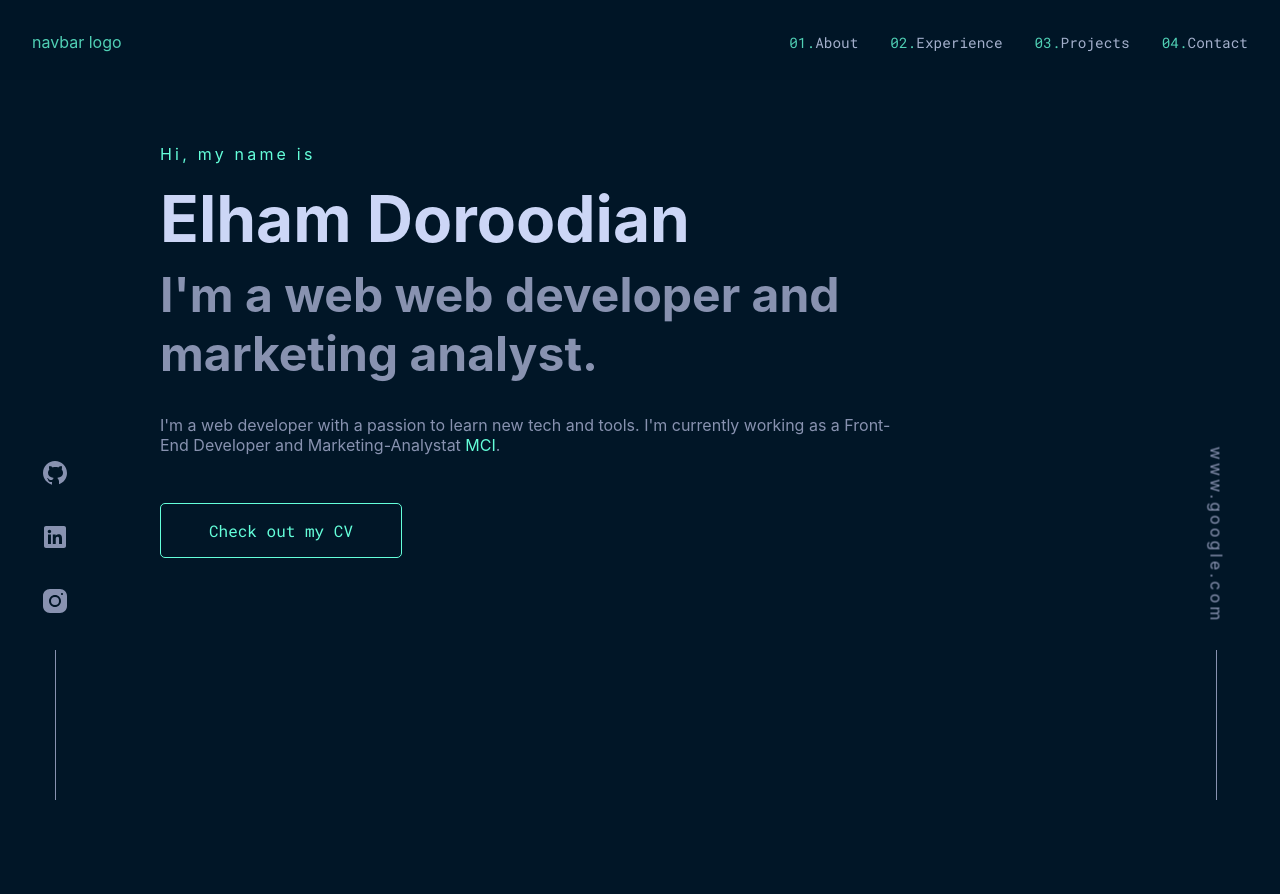
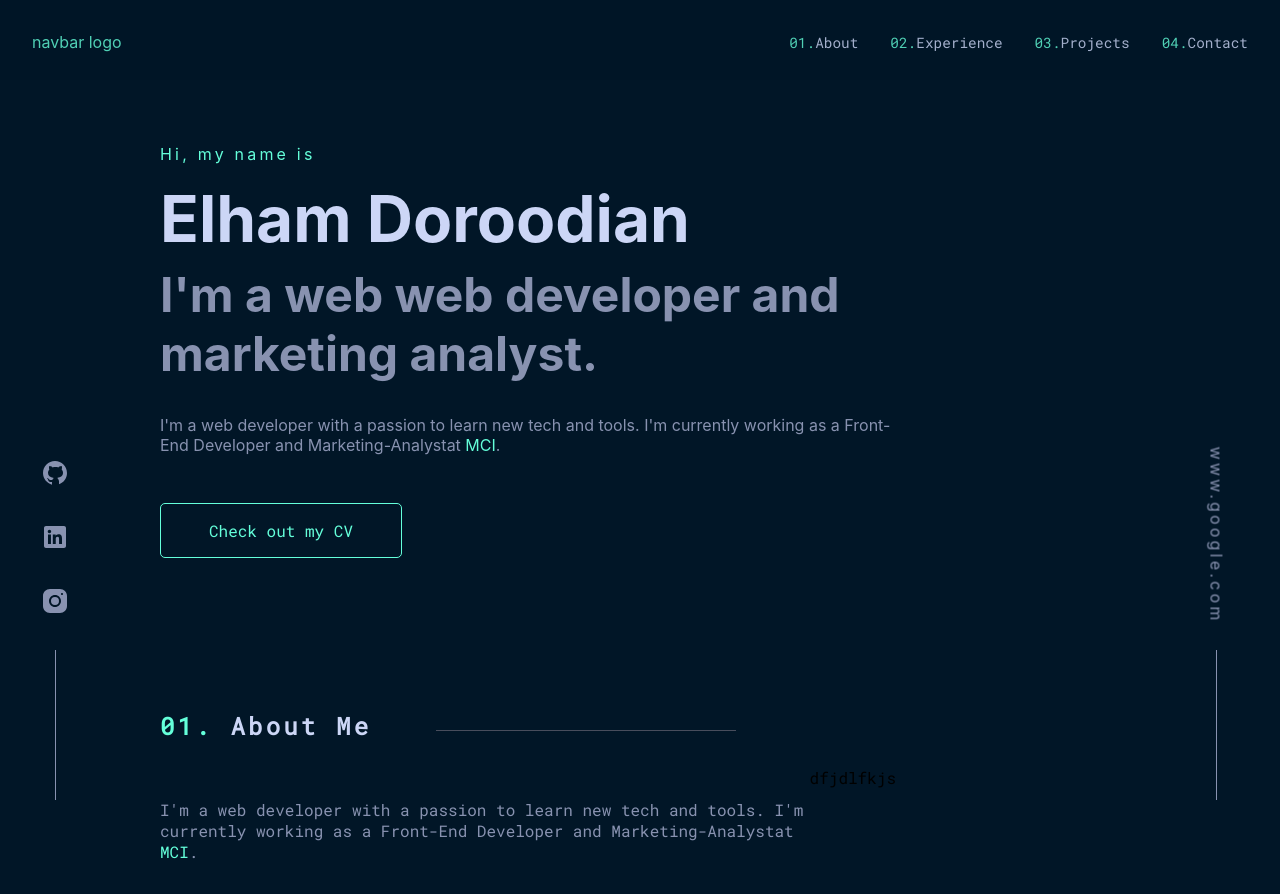
Before and after one commit to Elhamdorudian/elham-portfolio, a React (Create React App) app: page / in a window 1280 px wide. Built offline with nearby package versions, Linux system fonts and the light colour scheme.

Commit message:
about-me layout

```diff
--- /dev/null
+++ b/src/assets/styles/AboutMe.css
@@ -0,0 +1,43 @@
+.main-content-about{
+    font-family: 'Roboto Mono', monospace;
+    padding-top: 6rem;
+}
+.about-h{
+    font-size: 1rem;
+    letter-spacing: 0.2rem;
+    color: var(--white);
+}
+
+.about-h::after{
+    content: "";
+    display: block;
+    position: relative;
+    left:20vw;
+    top: -12px;
+    width: 300px;
+    height: 1px;
+    margin-left: 20px;
+    background-color: var(--dark);
+}
+
+.about-h span{
+    color: var(--green);
+}
+
+.about-content{
+    display: flex;
+    flex-direction: row;
+}
+
+@media only screen and (min-width: 768px) {
+
+    .about-h{
+         font-size: 1.5rem;
+      }
+
+  }
+  @media only screen and (min-width: 1024px){
+    .main-content-about{
+        padding-top: 8rem;
+    }
+  }
--- a/src/assets/styles/Introduction.css
+++ b/src/assets/styles/Introduction.css
@@ -30,7 +30,6 @@
  .cv-btn{
      font-size: 1rem;
      font-family: 'Roboto Mono', monospace;
-     /* letter-spacing: 0.1rem; */
      color: var(--green);
      background-color: transparent;
      padding: 1rem 3rem;
--- /dev/null
+++ b/src/components/AboutMe.js
@@ -0,0 +1,23 @@
+import "../assets/styles/AboutMe.css";
+const AboutMe = () => {
+  return (
+    <div className="main-content-about">
+      <h3 className="about-h">
+        <span>01. </span>About Me
+      </h3>
+      <div className="about-content">
+        <p className="main-content-desc">
+          I'm a web developer with a passion to learn new tech and tools. I'm
+          currently working as a Front-End Developer and Marketing-Analystat{" "}
+          <a href="https://www.mci.ir/" rel="noreferrer" target="_blank">
+            MCI
+          </a>
+          .
+        </p>
+        <div>dfjdlfkjs</div>
+      </div>
+    </div>
+  );
+};
+
+export default AboutMe;
--- a/src/index.css
+++ b/src/index.css
@@ -27,4 +27,5 @@ code {
   --navy: #011627;
   --white: #CCD6f6;
   --gray: #8892B0;
+  --dark:#484d5c;
 }
--- a/src/layout/Main.js
+++ b/src/layout/Main.js
@@ -1,4 +1,5 @@
 import Introduction from "../components/Introduction";
+import AboutMe from "../components/AboutMe";
 import "../assets/styles/Main.css";
 import LeftSBar from "./LeftSBar";
 import RightSBar from "./RightSBar";
@@ -18,6 +19,7 @@ const Main = ({ socials }) => {
       </div>
       <div className="main-content">
         <Introduction />
+        <AboutMe />
       </div>
       <div className="side-nav right-nav">
         <ul className="side-nav-list right-nav-list">
```
